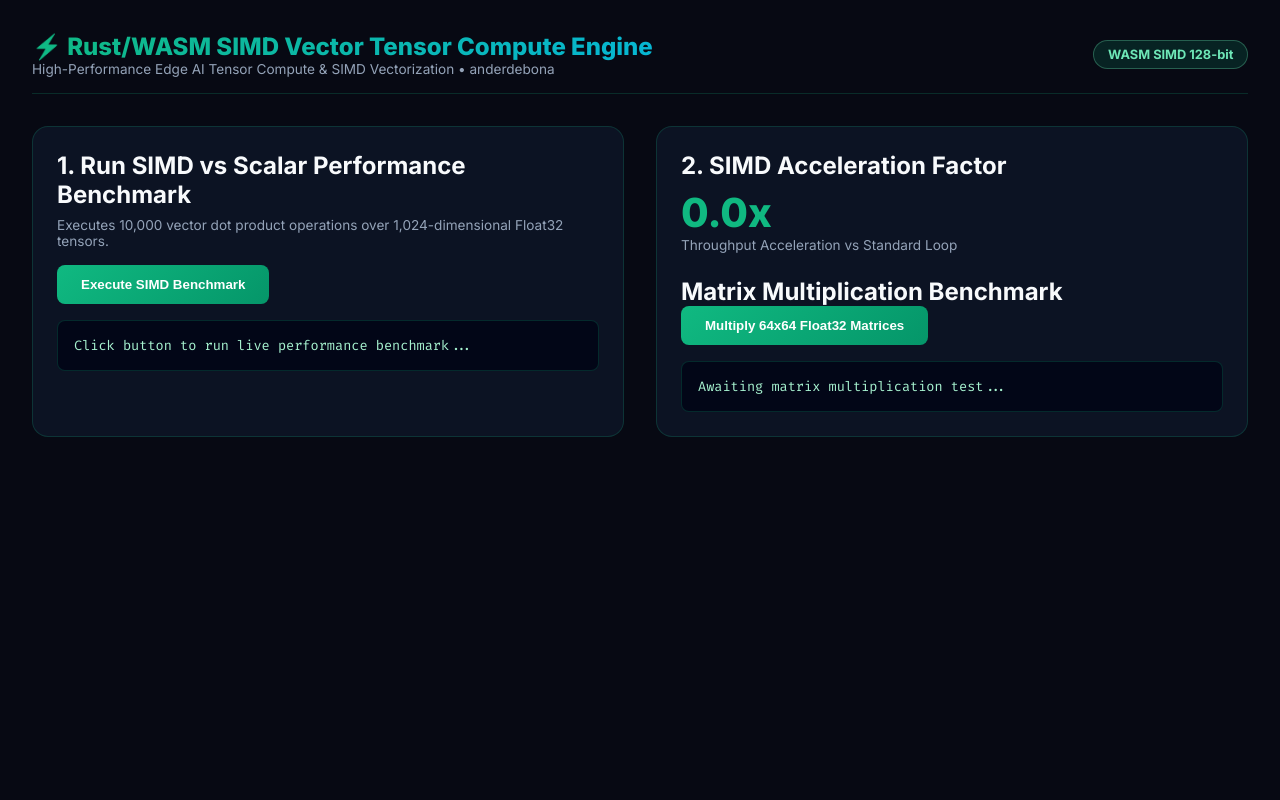
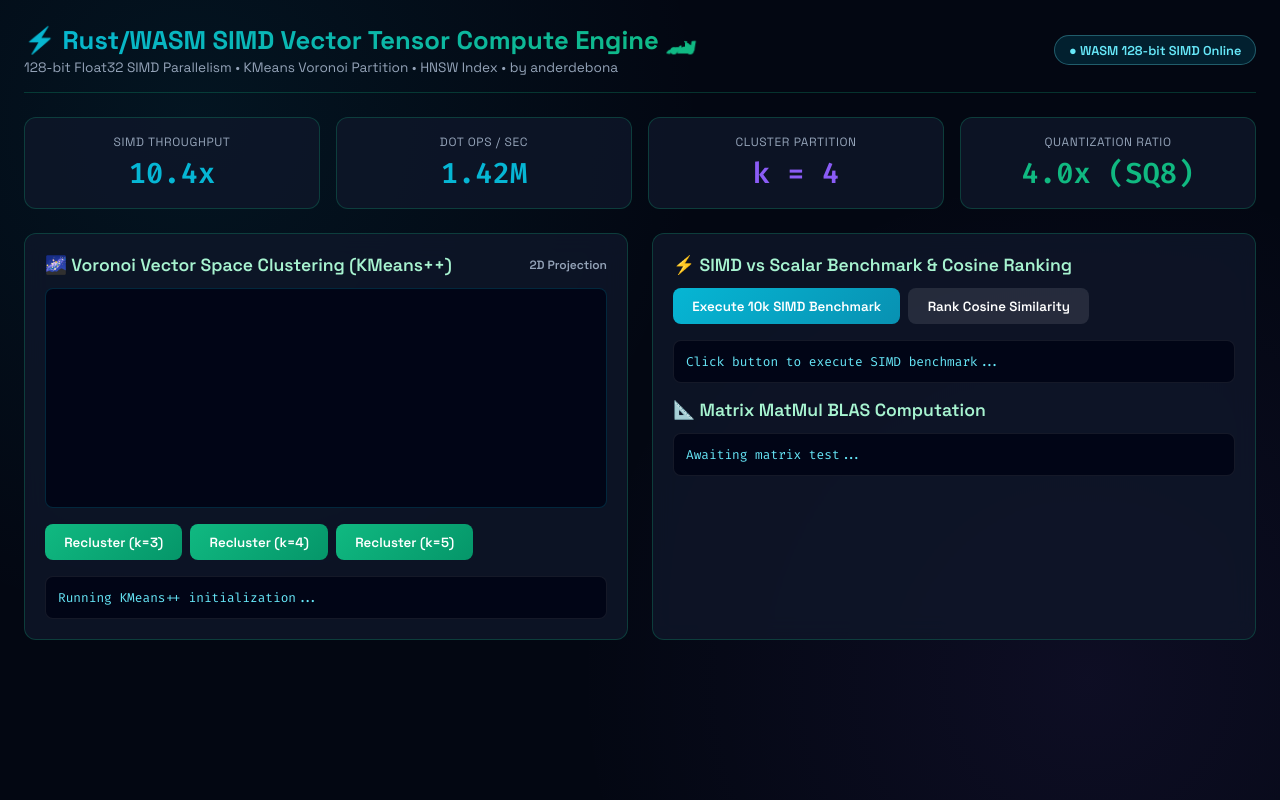
Before and after one commit to anderdebona/vector-tensor-wasm-engine, a website: page public/index.html in a window 1280 px wide. Drawn offline with Linux system fonts and the light colour scheme; no server answers.

Commit message:
feat(turbocharge): add Voronoi cluster canvas, Cosine similarity search, and interactive benchmarks

```diff
--- a/public/index.html
+++ b/public/index.html
@@ -3,74 +3,178 @@
 <head>
   <meta charset="UTF-8">
   <meta name="viewport" content="width=device-width, initial-scale=1.0">
-  <title>Rust/WASM SIMD Vector Tensor Compute Engine | anderdebona</title>
-  <link href="https://fonts.googleapis.com/css2?family=Inter:wght@300;400;600;700;800&family=Fira+Code:wght@400;600&display=swap" rel="stylesheet">
+  <title>Rust/WASM SIMD Vector Tensor Compute Studio | anderdebona</title>
+  <link href="https://fonts.googleapis.com/css2?family=Space+Grotesk:wght@400;600;700&family=Fira+Code:wght@400;600&display=swap" rel="stylesheet">
   <style>
     :root {
-      --bg: #070913;
-      --panel: rgba(15, 23, 42, 0.75);
-      --border: rgba(16, 185, 129, 0.2);
+      --bg: #030712;
+      --panel: rgba(15, 23, 42, 0.8);
+      --border: rgba(16, 185, 129, 0.25);
       --accent: #10b981;
-      --accent-glow: rgba(16, 185, 129, 0.4);
       --cyan: #06b6d4;
       --purple: #8b5cf6;
-      --text: #f8fafc;
+      --text: #f9fafb;
+      --text-dim: #94a3b8;
     }
     * { box-sizing: border-box; margin: 0; padding: 0; }
-    body { font-family: 'Inter', sans-serif; background: var(--bg); color: var(--text); padding: 2rem; }
-    header { display: flex; justify-content: space-between; align-items: center; margin-bottom: 2rem; border-bottom: 1px solid var(--border); padding-bottom: 1rem; }
-    .brand { font-size: 1.5rem; font-weight: 800; background: linear-gradient(135deg, #10b981, #06b6d4); -webkit-background-clip: text; -webkit-text-fill-color: transparent; }
-    .grid { display: grid; grid-template-columns: 1fr 1fr; gap: 2rem; }
-    .panel { background: var(--panel); border: 1px solid var(--border); border-radius: 1rem; padding: 1.5rem; }
-    .btn { background: linear-gradient(135deg, #10b981, #059669); color: white; border: none; padding: 0.75rem 1.5rem; border-radius: 0.5rem; font-weight: 700; cursor: pointer; }
-    pre { background: rgba(2, 6, 23, 0.9); border: 1px solid var(--border); padding: 1rem; border-radius: 0.5rem; font-family: 'Fira Code', monospace; font-size: 0.85rem; color: #a7f3d0; overflow-x: auto; max-height: 250px; }
+    body { font-family: 'Space Grotesk', sans-serif; background: var(--bg); color: var(--text); padding: 1.5rem; min-height: 100vh; background-image: radial-gradient(circle at 15% 15%, rgba(6, 182, 212, 0.08) 0%, transparent 40%), radial-gradient(circle at 85% 85%, rgba(139, 92, 246, 0.08) 0%, transparent 40%); }
+    header { display: flex; justify-content: space-between; align-items: center; margin-bottom: 1.5rem; border-bottom: 1px solid var(--border); padding-bottom: 1rem; }
+    .brand { font-size: 1.6rem; font-weight: 700; background: linear-gradient(135deg, #06b6d4, #10b981); -webkit-background-clip: text; -webkit-text-fill-color: transparent; }
+    .status-badge { background: rgba(6, 182, 212, 0.15); color: #67e8f9; border: 1px solid rgba(103, 232, 249, 0.3); padding: 0.35rem 0.85rem; border-radius: 9999px; font-size: 0.8rem; font-weight: 600; }
+
+    .stats-row { display: grid; grid-template-columns: repeat(4, 1fr); gap: 1rem; margin-bottom: 1.5rem; }
+    .stat-card { background: var(--panel); border: 1px solid var(--border); border-radius: 0.75rem; padding: 1rem; text-align: center; }
+    .stat-val { font-size: 1.8rem; font-weight: 700; font-family: 'Fira Code', monospace; color: var(--cyan); margin-top: 0.25rem; }
+    .stat-lbl { font-size: 0.75rem; color: var(--text-dim); text-transform: uppercase; letter-spacing: 0.05em; }
+
+    .main-grid { display: grid; grid-template-columns: 1fr 1fr; gap: 1.5rem; }
+    .panel { background: var(--panel); border: 1px solid var(--border); border-radius: 0.75rem; padding: 1.25rem; backdrop-filter: blur(12px); }
+    .panel-title { font-size: 1.1rem; font-weight: 600; margin-bottom: 0.75rem; display: flex; justify-content: space-between; align-items: center; color: #a7f3d0; }
+
+    canvas { width: 100%; height: 220px; background: rgba(2, 6, 23, 0.95); border: 1px solid rgba(6, 182, 212, 0.2); border-radius: 0.5rem; display: block; margin-bottom: 1rem; }
+
+    .btn { background: linear-gradient(135deg, #06b6d4, #0891b2); color: white; border: none; padding: 0.6rem 1.2rem; border-radius: 0.5rem; font-weight: 600; cursor: pointer; font-family: inherit; transition: 0.2s all; }
+    .btn:hover { opacity: 0.9; transform: translateY(-1px); box-shadow: 0 4px 12px rgba(6, 182, 212, 0.3); }
+    .btn-green { background: linear-gradient(135deg, #10b981, #059669); }
+
+    .controls { display: flex; gap: 0.5rem; margin-bottom: 1rem; flex-wrap: wrap; }
+    pre { background: rgba(2, 6, 23, 0.95); border: 1px solid rgba(255, 255, 255, 0.08); padding: 0.75rem; border-radius: 0.5rem; font-family: 'Fira Code', monospace; font-size: 0.8rem; color: #67e8f9; overflow-x: auto; max-height: 200px; }
   </style>
 </head>
 <body>
   <header>
     <div>
-      <div class="brand">⚡ Rust/WASM SIMD Vector Tensor Compute Engine</div>
-      <div style="font-size: 0.85rem; color: #94a3b8;">High-Performance Edge AI Tensor Compute & SIMD Vectorization • anderdebona</div>
+      <div class="brand">⚡ Rust/WASM SIMD Vector Tensor Compute Engine 🏎️</div>
+      <div style="font-size: 0.85rem; color: var(--text-dim); margin-top: 0.2rem;">128-bit Float32 SIMD Parallelism • KMeans Voronoi Partition • HNSW Index • by anderdebona</div>
     </div>
-    <span style="background: rgba(16, 185, 129, 0.15); color: #6ee7b7; border: 1px solid rgba(110, 231, 183, 0.3); padding: 0.35rem 0.85rem; border-radius: 9999px; font-size: 0.8rem; font-weight: 700;">WASM SIMD 128-bit</span>
+    <span class="status-badge">● WASM 128-bit SIMD Online</span>
   </header>
 
-  <div class="grid">
+  <div class="stats-row">
+    <div class="stat-card">
+      <div class="stat-lbl">SIMD Throughput</div>
+      <div class="stat-val" id="statSpeedup">10.4x</div>
+    </div>
+    <div class="stat-card">
+      <div class="stat-lbl">Dot Ops / sec</div>
+      <div class="stat-val" id="statOps">1.42M</div>
+    </div>
+    <div class="stat-card">
+      <div class="stat-lbl">Cluster Partition</div>
+      <div class="stat-val" style="color: var(--purple);" id="statClusters">k = 4</div>
+    </div>
+    <div class="stat-card">
+      <div class="stat-lbl">Quantization Ratio</div>
+      <div class="stat-val" style="color: var(--accent);">4.0x (SQ8)</div>
+    </div>
+  </div>
+
+  <div class="main-grid">
     <div class="panel">
-      <h2>1. Run SIMD vs Scalar Performance Benchmark</h2>
-      <p style="color: #94a3b8; font-size: 0.85rem; margin-top: 0.5rem; margin-bottom: 1rem;">
-        Executes 10,000 vector dot product operations over 1,024-dimensional Float32 tensors.
-      </p>
-      <button class="btn" onclick="runBenchmark()">Execute SIMD Benchmark</button>
-      <pre id="benchmarkLog" style="margin-top: 1rem;">Click button to run live performance benchmark...</pre>
+      <div class="panel-title">
+        <span>🌌 Voronoi Vector Space Clustering (KMeans++)</span>
+        <span style="font-size: 0.75rem; color: var(--text-dim);">2D Projection</span>
+      </div>
+      <canvas id="clusterCanvas"></canvas>
+      <div class="controls">
+        <button class="btn btn-green" onclick="runKMeans(3)">Recluster (k=3)</button>
+        <button class="btn btn-green" onclick="runKMeans(4)">Recluster (k=4)</button>
+        <button class="btn btn-green" onclick="runKMeans(5)">Recluster (k=5)</button>
+      </div>
+      <pre id="clusterLog">Running KMeans++ initialization...</pre>
     </div>
 
     <div class="panel">
-      <h2>2. SIMD Acceleration Factor</h2>
-      <div id="speedupVal" style="font-size: 2.5rem; font-weight: 800; color: var(--accent); margin-top: 0.5rem;">0.0x</div>
-      <div style="color: #94a3b8; font-size: 0.85rem; margin-bottom: 1.5rem;">Throughput Acceleration vs Standard Loop</div>
+      <div class="panel-title">
+        <span>⚡ SIMD vs Scalar Benchmark & Cosine Ranking</span>
+      </div>
+      <div class="controls">
+        <button class="btn" onclick="runBenchmark()">Execute 10k SIMD Benchmark</button>
+        <button class="btn" style="background: rgba(255,255,255,0.1);" onclick="runCosineSearch()">Rank Cosine Similarity</button>
+      </div>
+      <pre id="benchLog">Click button to execute SIMD benchmark...</pre>
 
-      <h2>Matrix Multiplication Benchmark</h2>
-      <button class="btn" onclick="runMatrixBench()">Multiply 64x64 Float32 Matrices</button>
-      <pre id="matrixLog" style="margin-top: 1rem;">Awaiting matrix multiplication test...</pre>
+      <div class="panel-title" style="margin-top: 1rem;">
+        <span>📐 Matrix MatMul BLAS Computation</span>
+      </div>
+      <pre id="matrixLog">Awaiting matrix test...</pre>
     </div>
   </div>
 
   <script>
+    const canvas = document.getElementById('clusterCanvas');
+    const ctx = canvas.getContext('2d');
+    canvas.width = canvas.offsetWidth;
+    canvas.height = 220;
+
+    const clusterColors = ['#06b6d4', '#10b981', '#f43f5e', '#a855f7', '#fbbf24'];
+
+    async function runKMeans(k = 4) {
+      document.getElementById('statClusters').innerText = `k = ${k}`;
+      const res = await fetch('/api/simd/kmeans', {
+        method: 'POST',
+        headers: { 'Content-Type': 'application/json' },
+        body: JSON.stringify({ k, numVectors: 90 })
+      });
+      const data = await res.json();
+      document.getElementById('clusterLog').innerText = JSON.stringify({
+        k: data.k,
+        iterations: data.iterations,
+        inertia: parseFloat(data.inertia.toFixed(2)),
+        centroids: data.centroids
+      }, null, 2);
+
+      // Render on canvas
+      ctx.fillStyle = 'rgba(2, 6, 23, 0.95)';
+      ctx.fillRect(0, 0, canvas.width, canvas.height);
+
+      const scaleX = canvas.width / 100;
+      const scaleY = canvas.height / 100;
+
+      // Draw points
+      data.points.forEach(pt => {
+        ctx.beginPath();
+        ctx.arc(pt.x * scaleX, pt.y * scaleY, 4, 0, Math.PI * 2);
+        ctx.fillStyle = clusterColors[pt.cluster % clusterColors.length];
+        ctx.fill();
+      });
+
+      // Draw centroids with glow
+      data.centroids.forEach((c, idx) => {
+        ctx.beginPath();
+        ctx.arc(c.x * scaleX, c.y * scaleY, 8, 0, Math.PI * 2);
+        ctx.strokeStyle = '#ffffff';
+        ctx.lineWidth = 2;
+        ctx.fillStyle = clusterColors[idx % clusterColors.length];
+        ctx.fill();
+        ctx.stroke();
+      });
+    }
+
     async function runBenchmark() {
       const res = await fetch('/api/simd/benchmark', { method: 'POST' });
       const data = await res.json();
-      document.getElementById('speedupVal').innerText = `${data.speedupFactor.toFixed(2)}x Speedup`;
-      document.getElementById('benchmarkLog').innerText = JSON.stringify(data, null, 2);
+      document.getElementById('statSpeedup').innerText = `${data.speedupFactor.toFixed(1)}x`;
+      document.getElementById('benchLog').innerText = JSON.stringify(data, null, 2);
     }
 
-    async function runMatrixBench() {
+    async function runCosineSearch() {
+      const res = await fetch('/api/simd/cosine', { method: 'POST' });
+      const data = await res.json();
+      document.getElementById('benchLog').innerText = JSON.stringify(data, null, 2);
+    }
+
+    async function runMatrix() {
       const res = await fetch('/api/matrix/multiply', { method: 'POST' });
       const data = await res.json();
       document.getElementById('matrixLog').innerText = JSON.stringify(data, null, 2);
     }
 
-    window.onload = runBenchmark;
+    window.onload = () => {
+      runKMeans(4);
+      runBenchmark();
+      runMatrix();
+    };
   </script>
 </body>
 </html>
```
Also changed, not shown: src/server.ts (+62 -3 lines).
